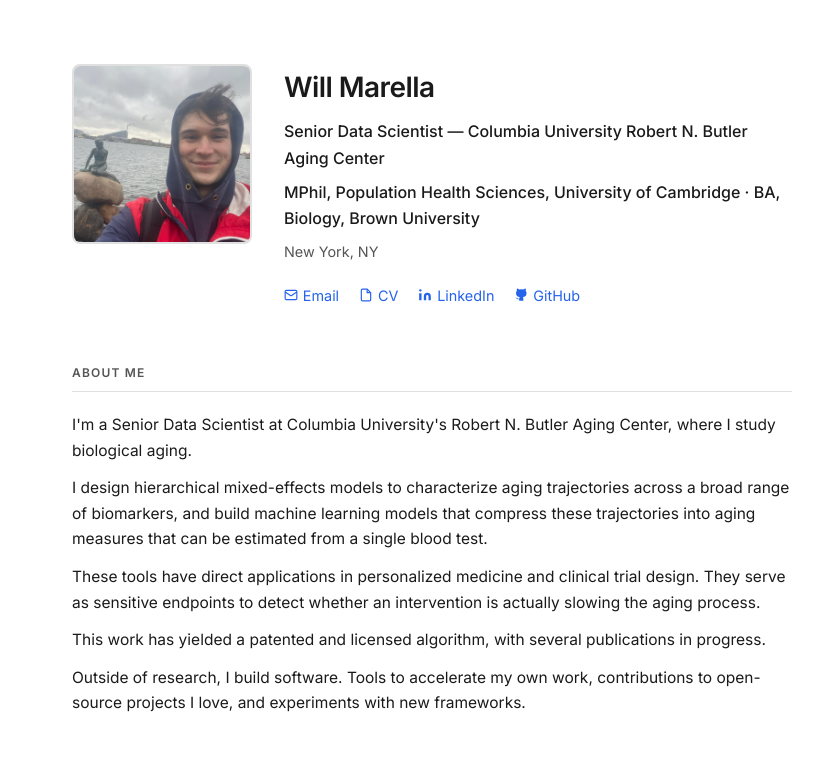
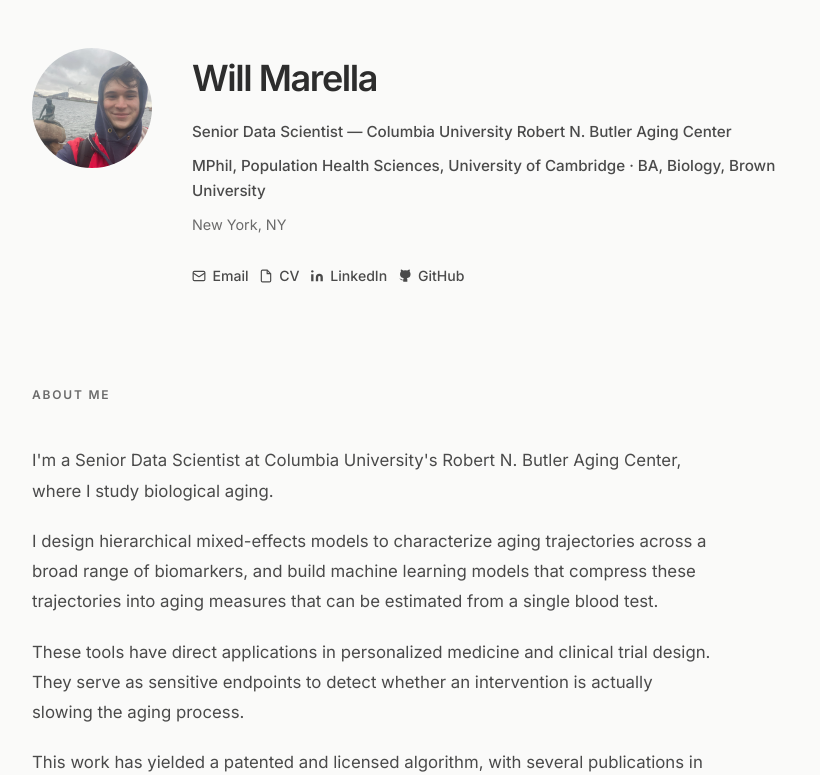
Before and after one commit to will-marella/portfolio, a Jekyll site: the page built from index.html, in a window 1280 px wide. Shown: the top 775 px of the page, without its empty margins (208-1028 px from the left). Built offline with Jekyll 4.4.1, drawn with Linux system fonts in a browser that asks for light colours.

Commit message:
Basic page, decent start

```diff
--- a/assets/css/main.css
+++ b/assets/css/main.css
@@ -5,116 +5,170 @@
 }
 
 :root {
-  --text: #1a1a1a;
-  --muted: #555;
-  --border: #e0e0e0;
-  --bg: #fff;
-  --accent: #2563eb;
-  --max-width: 720px;
+  --text: #2d2d2d;
+  --text-light: #4a4a4a;
+  --muted: #6b6b6b;
+  --border: #e8e8e8;
+  --bg: #fafaf9;
+  --bg-card: #ffffff;
+  --accent: #ea580c;
+  --accent-light: #fb923c;
+  --accent-subtle: #fed7aa;
+  --warm-bg: #fff7ed;
+  --shadow-sm: 0 1px 2px rgba(0, 0, 0, 0.04);
+  --shadow-md: 0 4px 6px -1px rgba(0, 0, 0, 0.08), 0 2px 4px -1px rgba(0, 0, 0, 0.04);
+  --shadow-lg: 0 10px 15px -3px rgba(0, 0, 0, 0.08), 0 4px 6px -2px rgba(0, 0, 0, 0.04);
+  --max-width: 800px;
 }
 
 body {
   font-family: 'Inter', -apple-system, BlinkMacSystemFont, sans-serif;
   font-size: 16px;
-  line-height: 1.65;
+  line-height: 1.7;
   color: var(--text);
   background: var(--bg);
   padding: 0 1.5rem;
+  -webkit-font-smoothing: antialiased;
+  -moz-osx-font-smoothing: grayscale;
 }
 
 /* ── Layout ── */
 main {
   max-width: var(--max-width);
   margin: 0 auto;
-  padding: 4rem 0 6rem;
+  padding: 3rem 0 6rem;
 }
 
 section {
-  margin-top: 3.5rem;
+  margin-top: 6rem;
 }
 
 /* ── Header / Bio ── */
 .header {
   display: flex;
   align-items: flex-start;
-  gap: 2rem;
-  margin-bottom: 2rem;
+  gap: 2.5rem;
+  margin-bottom: 4rem;
+  padding: 0;
+  background: transparent;
+  border-radius: 0;
+  box-shadow: none;
+  border: none;
 }
 
 .profile-pic {
-  width: 180px;
-  height: 180px;
-  border-radius: 8px;
+  width: 120px;
+  height: 120px;
+  border-radius: 50%;
   object-fit: cover;
   flex-shrink: 0;
-  border: 2px solid var(--border);
+  border: none;
+  box-shadow: none;
+  opacity: 0.95;
 }
 
 .info-card {
   flex: 1;
   display: flex;
   flex-direction: column;
-  gap: 0.5rem;
+  gap: 0.65rem;
 }
 
 .info-card h1 {
-  font-size: 1.75rem;
-  font-weight: 600;
-  letter-spacing: -0.02em;
+  font-size: 2.25rem;
+  font-weight: 700;
+  letter-spacing: -0.04em;
   margin: 0;
+  color: var(--text);
 }
 
 .info-card .title {
-  color: var(--text);
-  font-size: 1rem;
+  color: var(--text-light);
+  font-size: 0.95rem;
   font-weight: 500;
   margin: 0;
+  line-height: 1.6;
 }
 
 .info-card .location {
   color: var(--muted);
   font-size: 0.9rem;
   margin: 0;
+  display: flex;
+  align-items: center;
+  gap: 0.35rem;
 }
 
 /* ── Links row ── */
 .links {
   display: flex;
   flex-wrap: wrap;
-  gap: 0.5rem 1.25rem;
-  margin-top: 0.75rem;
-  font-size: 0.9rem;
+  gap: 0.65rem;
+  margin-top: 1rem;
+  font-size: 0.88rem;
 }
 
 .links a {
-  color: var(--accent);
+  color: var(--text-light);
   text-decoration: none;
   display: flex;
   align-items: center;
-  gap: 0.3rem;
+  gap: 0.4rem;
+  padding: 0;
+  background: transparent;
+  border-radius: 0;
+  border: none;
+  transition: all 0.2s ease;
+  font-weight: 500;
+  border-bottom: 1px solid transparent;
 }
 
 .links a:hover {
-  text-decoration: underline;
+  background: transparent;
+  border-bottom-color: var(--accent);
+  color: var(--accent);
+  transform: none;
+  box-shadow: none;
 }
 
 /* ── Section headings ── */
 h2 {
   font-size: 0.75rem;
   font-weight: 600;
-  letter-spacing: 0.1em;
+  letter-spacing: 0.15em;
   text-transform: uppercase;
   color: var(--muted);
-  margin-bottom: 1.25rem;
-  padding-bottom: 0.5rem;
-  border-bottom: 1px solid var(--border);
+  margin-bottom: 2.5rem;
+  padding-bottom: 0;
+  border-bottom: none;
+  position: relative;
+}
+
+h2::after {
+  content: '';
+  position: absolute;
+  bottom: -2px;
+  left: 0;
+  width: 0;
+  height: 0;
+  background: transparent;
 }
 
 /* ── About ── */
+.about {
+  background: transparent;
+  padding: 0;
+  border-radius: 0;
+  border: none;
+  box-shadow: none;
+  max-width: 680px;
+}
+
 .about p {
-  color: var(--text);
-  font-size: 0.97rem;
-  margin-bottom: 0.75rem;
+  color: var(--text-light);
+  font-size: 1.05rem;
+  margin-bottom: 1.25rem;
+  line-height: 1.8;
 }
 
 .about p:last-child {
@@ -125,37 +179,57 @@
 .projects {
   display: flex;
   flex-direction: column;
-  gap: 1.5rem;
+  gap: 4rem;
 }
 
 .project-card {
   display: grid;
   grid-template-columns: 1fr;
-  gap: 0.4rem;
+  gap: 1rem;
+  padding: 0 0 4rem 0;
+  background: transparent;
+  border-radius: 0;
+  border: none;
+  border-bottom: 1px solid var(--border);
+  box-shadow: none;
+  transition: all 0.3s ease;
+}
+
+.project-card:last-child {
+  border-bottom: none;
+  padding-bottom: 0;
+}
+
+.project-card:hover {
+  box-shadow: none;
+  transform: none;
+  border-color: var(--border);
 }
 
 .project-header {
   display: flex;
   align-items: baseline;
-  gap: 0.75rem;
+  gap: 1rem;
   flex-wrap: wrap;
 }
 
 .project-header h3 {
-  font-size: 1rem;
-  font-weight: 600;
+  font-size: 1.5rem;
+  font-weight: 700;
+  color: var(--text);
+  letter-spacing: -0.03em;
 }
 
 .project-tags {
   display: flex;
-  gap: 0.4rem;
+  gap: 0.5rem;
   flex-wrap: wrap;
 }
 
 .project-content {
   display: grid;
   grid-template-columns: 1fr auto;
-  gap: 1.5rem;
+  gap: 2rem;
   align-items: start;
 }
 
@@ -164,9 +238,18 @@
 }
 
 .project-content img {
-  width: 200px;
-  border-radius: 6px;
-  border: 1px solid #e5e5e5;
+  width: 240px;
+  border-radius: 8px;
+  border: 1px solid rgba(0, 0, 0, 0.06);
+  box-shadow: none;
+  transition: all 0.3s ease;
+  opacity: 0.92;
+}
+
+.project-card:hover .project-content img {
+  box-shadow: none;
+  border-color: rgba(0, 0, 0, 0.1);
+  opacity: 1;
 }
 
 @media (max-width: 640px) {
@@ -179,74 +262,114 @@
 }
 
 .tag {
-  font-size: 0.72rem;
-  font-weight: 500;
-  padding: 0.1rem 0.5rem;
-  border-radius: 999px;
-  background: #f0f4ff;
-  color: #3b5bdb;
+  font-size: 0.73rem;
+  font-weight: 600;
+  padding: 0.3rem 0.8rem;
+  border-radius: 4px;
+  background: rgba(234, 88, 12, 0.08);
+  color: var(--accent);
   letter-spacing: 0.02em;
+  border: none;
 }
 
 .tag.green {
-  background: #f0faf4;
-  color: #2f7a4e;
+  background: rgba(5, 150, 105, 0.1);
+  color: #059669;
+  border: none;
 }
 
 .tag.gray {
-  background: #f4f4f4;
-  color: #555;
+  background: rgba(0, 0, 0, 0.06);
+  color: #57534e;
+  border: none;
 }
 
 .project-card p {
-  font-size: 0.93rem;
-  color: var(--muted);
+  font-size: 0.98rem;
+  color: var(--text-light);
+  line-height: 1.7;
 }
 
 .project-links {
   display: flex;
   gap: 1rem;
-  margin-top: 0.25rem;
-  font-size: 0.85rem;
+  margin-top: 0.75rem;
+  font-size: 0.9rem;
 }
 
 .project-links a {
   color: var(--accent);
   text-decoration: none;
+  font-weight: 600;
+  padding: 0;
+  background: transparent;
+  border-radius: 0;
+  border: none;
+  border-bottom: 1px solid var(--accent-subtle);
+  transition: all 0.2s ease;
 }
 
 .project-links a:hover {
-  text-decoration: underline;
+  background: transparent;
+  border-bottom-color: var(--accent);
+  transform: none;
 }
 
 /* ── Footer ── */
 footer {
   max-width: var(--max-width);
-  margin: 0 auto;
+  margin: 3rem auto 0;
   padding: 2rem 0;
-  font-size: 0.8rem;
-  color: #999;
+  font-size: 0.85rem;
+  color: var(--muted);
   border-top: 1px solid var(--border);
+  text-align: center;
 }
 
 /* ── Responsive ── */
-@media (max-width: 640px) {
+@media (max-width: 768px) {
+  main {
+    padding: 2rem 0 4rem;
+  }
+
   .header {
     flex-direction: column;
     align-items: center;
     text-align: center;
+    padding: 0;
+    gap: 1.5rem;
   }
 
   .profile-pic {
-    width: 140px;
-    height: 140px;
+    width: 100px;
+    height: 100px;
   }
 
   .info-card {
     align-items: center;
   }
 
+  .info-card h1 {
+    font-size: 1.85rem;
+  }
+
   .links {
     justify-content: center;
   }
+
+  .project-card {
+    padding: 0 0 3rem 0;
+  }
+
+  .project-header h3 {
+    font-size: 1.3rem;
+  }
+
+  .about {
+    padding: 0;
+  }
+
+  section {
+    margin-top: 3rem;
+  }
 }
```
Also changed, not shown: Gemfile.lock (added), 9 other files.
